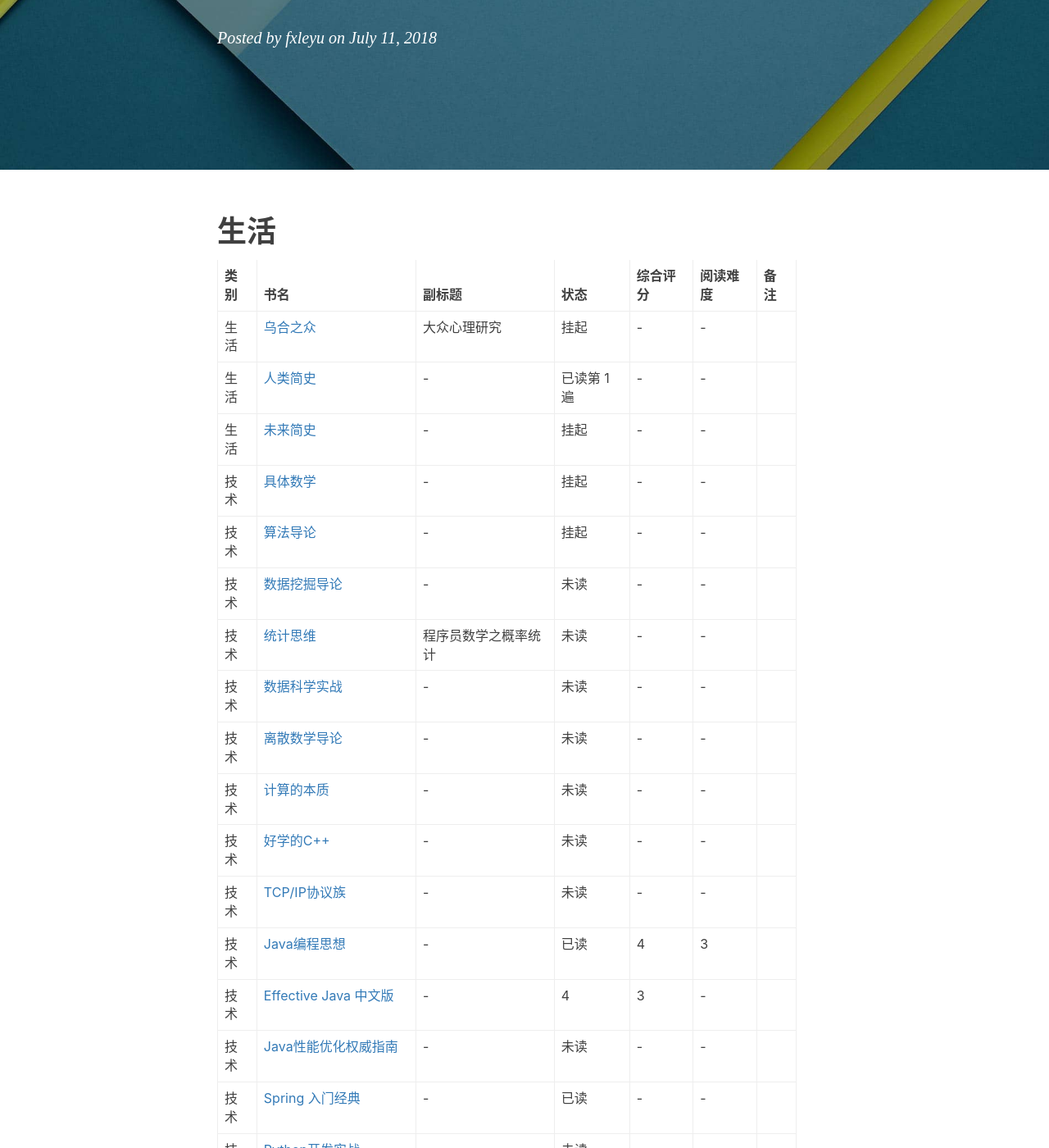
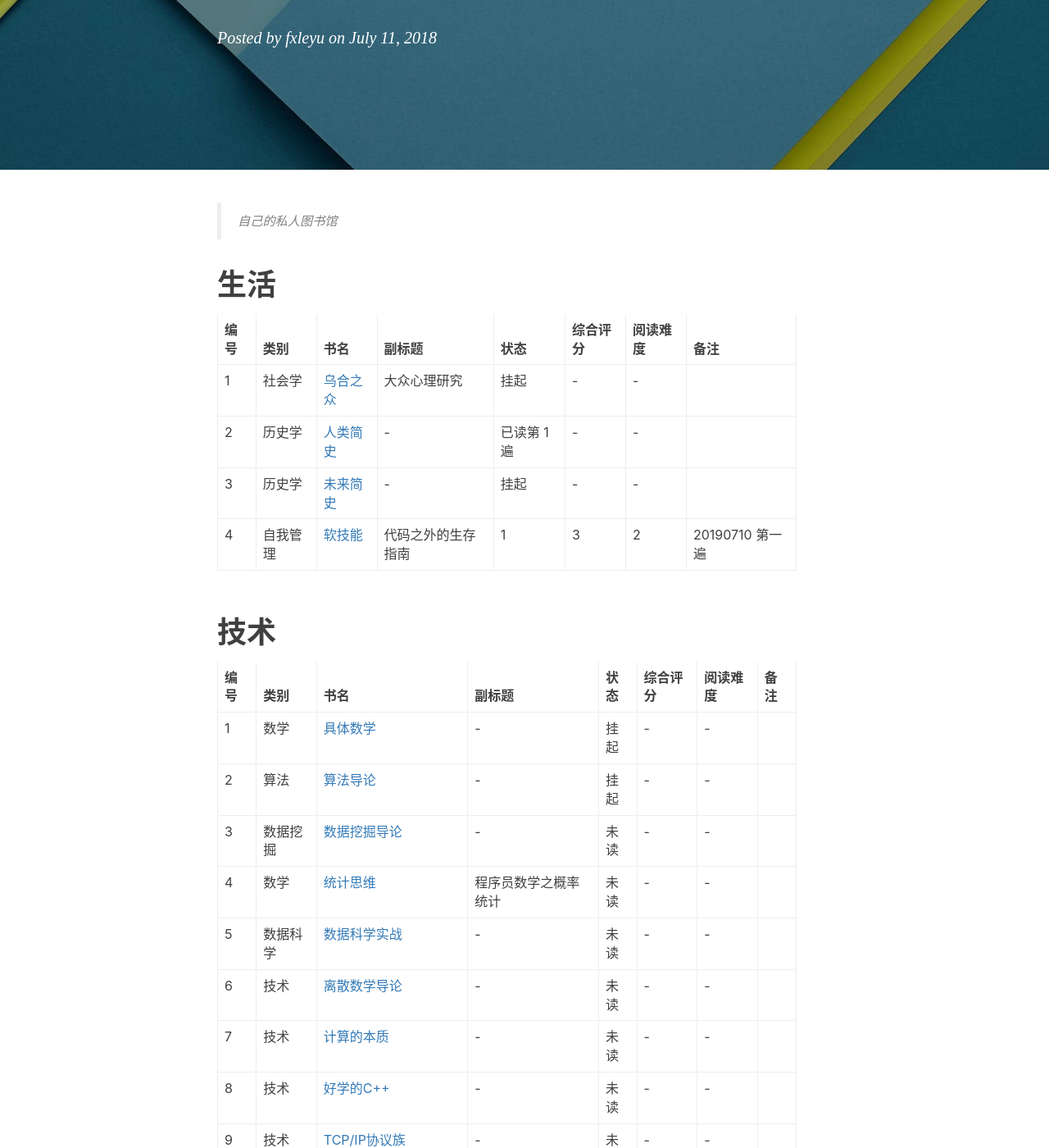
Before and after one commit to fxleyu/fxleyu.github.io, a Jekyll site: the page built from _posts/2019-07-11-the-private-library.md, in a window 1280 px wide and 1400 px high, scrolled down 316 px. Shown: the whole window at 82% size. Built offline with Jekyll 4.4.1, drawn with Linux system fonts in a browser that asks for light colours; nearby versions of some CDN libraries; comment, search, counter and statistics services are not loaded; some of the changed text lies outside the part shown.

Commit message:
[UPDATE] 改变图书管理格式

```diff
--- a/_posts/2019-07-11-the-private-library.md
+++ b/_posts/2019-07-11-the-private-library.md
@@ -8,45 +8,53 @@ tags:
     - 生活
 ---
 
+> 自己的私人图书馆
+
 # 生活
 
-类别 | 书名 | 副标题 | 状态 | 综合评分 | 阅读难度 | 备注
----|--|---|---|---|---|---
-生活 | [乌合之众](https://book.douban.com/subject/1012611/) | 大众心理研究 | 挂起 | - | - |
-生活 | [人类简史](https://book.douban.com/subject/25985021/) | - | 已读第 1 遍 | - | - |
-生活 | [未来简史](https://book.douban.com/subject/26943161/) | - | 挂起 | - | - |
-技术 | [具体数学](https://book.douban.com/subject/21323941/) | - | 挂起 | - | - |
-技术 | [算法导论](https://book.douban.com/subject/20432061/) | - | 挂起 | - | - |
-技术 | [数据挖掘导论](https://book.douban.com/subject/5377669/) | - | 未读 | - | - |
-技术 | [统计思维](https://book.douban.com/subject/24381562/) | 程序员数学之概率统计 | 未读 | - | - |
-技术 | [数据科学实战](https://book.douban.com/subject/26320485/) | - | 未读 | - | - |
-技术 | [离散数学导论](https://book.douban.com/subject/1219002/) | - | 未读 | - | - |
-技术 | [计算的本质](https://book.douban.com/subject/26148763/) | - | 未读 | - | - |
-技术 | [好学的C++](https://book.douban.com/subject/7063668/) | - | 未读 | - | - |
-技术 | [TCP/IP协议族](https://book.douban.com/subject/1801180/) | - | 未读 | - | - |
-技术 | [Java编程思想](https://book.douban.com/subject/2130190/) | - | 已读 | 4 | 3 |
-技术 | [Effective Java 中文版](https://book.douban.com/subject/3360807/) | - | 4 | 3 | - |
-技术 | [Java性能优化权威指南](https://book.douban.com/subject/25828043/) | - | 未读 | - | - |
-技术 | [Spring 入门经典](https://book.douban.com/subject/26652876/) | - | 已读 | - | - |
-技术 | [Python开发实战](https://book.douban.com/subject/25880219/) | - | 未读 | - | - |
-技术 | [Python基础教程](https://book.douban.com/subject/25880388/) | - | 未读 | - | - |
-技术 | [跟阿铭学Linux](https://book.douban.com/subject/26005630/) | - | 未读 | - | - |
-技术 | [Linux完全参考手册](https://book.douban.com/subject/3519374/) | - | 未读 | - | - |
-技术 | [Linux shell脚本编程入门](https://book.douban.com/subject/25980976/)  | - | 未读 | - | - |
-技术 | [精通Android 3](https://book.douban.com/subject/6902972/) | - | 未读 | - | - |
-技术 | [Android攻略](https://book.douban.com/subject/10793952/) | - | 未读 | - | - |
-技术 | [疯狂Android讲义](https://book.douban.com/subject/26410861/) | - | 未读 | - | - |
-技术 | [程序员修炼之道](https://book.douban.com/subject/5387402/) | - | 未读 | - | - |
-技术 | [编程珠玑](https://book.douban.com/subject/3227098/) | - | 未读 | - | - |
-技术 | [编程珠玑（续）](https://book.douban.com/subject/6124333/) | - | 未读 | - | - |
-技术 | [重构](https://book.douban.com/subject/4262627/) | - | 未读 | - | - |
-技术 | [设计模式](https://book.douban.com/subject/1052241/) | - | 未读 | - | - |
-技术 | [重构与模式](https://book.douban.com/subject/5360962/) | - | 未读 | - | - |
-技术 | [代码大全](https://book.douban.com/subject/1477390/) | - | 未读 | - | - |
-技术 | [代码整洁之道](https://book.douban.com/subject/4199741/) | - | 未读 | - | - |
-技术 | [计算机程序设计艺术 卷1](https://book.douban.com/subject/5258931/) | 基本算法 | 未读 | - | - |
-技术 | [计算机程序设计艺术 卷2](https://book.douban.com/subject/5258932/) | 半数值算法 | 未读 | - | - |
-技术 | [计算机程序设计艺术 卷3](https://book.douban.com/subject/5258933/) | 排序与查找 | 未读 | - | - |
-技术 | [计算机程序设计艺术 卷4A](https://book.douban.com/subject/7564419/) | 组合算法（一） | 未读 | - | - |
-技术 | [30天自制操作系统](https://book.douban.com/subject/11530329/)| - | 未读 | - | - |
-技术 | [GitHub入门与实践](https://book.douban.com/subject/26462816/)| - | 未读 | - | - |
+编号 | 类别 | 书名 | 副标题 | 状态 | 综合评分 | 阅读难度 | 备注
+---|---|--|---|---|---|---|---
+1 | 社会学 | [乌合之众](https://book.douban.com/subject/1012611/) | 大众心理研究 | 挂起 | - | - |
+2 | 历史学 | [人类简史](https://book.douban.com/subject/25985021/) | - | 已读第 1 遍 | - | - |
+3 | 历史学 | [未来简史](https://book.douban.com/subject/26943161/) | - | 挂起 | - | - |
+4 | 自我管理 | [软技能](https://book.douban.com/subject/26835090/) | 代码之外的生存指南 | 1 | 3 | 2 | 20190710 第一遍
+
+# 技术
+
+编号 | 类别 | 书名 | 副标题 | 状态 | 综合评分 | 阅读难度 | 备注
+---|---|--|---|---|---|---|---
+1 | 数学 | [具体数学](https://book.douban.com/subject/21323941/) | - | 挂起 | - | - |
+2 | 算法 | [算法导论](https://book.douban.com/subject/20432061/) | - | 挂起 | - | - |
+3 | 数据挖掘 | [数据挖掘导论](https://book.douban.com/subject/5377669/) | - | 未读 | - | - |
+4 | 数学 | [统计思维](https://book.douban.com/subject/24381562/) | 程序员数学之概率统计 | 未读 | - | - |
+5 | 数据科学| [数据科学实战](https://book.douban.com/subject/26320485/) | - | 未读 | - | - |
+6 | 技术 | [离散数学导论](https://book.douban.com/subject/1219002/) | - | 未读 | - | - |
+7 | 技术 | [计算的本质](https://book.douban.com/subject/26148763/) | - | 未读 | - | - |
+8 | 技术 | [好学的C++](https://book.douban.com/subject/7063668/) | - | 未读 | - | - |
+9 | 技术 | [TCP/IP协议族](https://book.douban.com/subject/1801180/) | - | 未读 | - | - |
+10 | 技术 | [Java编程思想](https://book.douban.com/subject/2130190/) | - | 已读 | 4 | 3 |
+11 | 技术 | [Effective Java 中文版](https://book.douban.com/subject/3360807/) | - | 4 | 3 | - |
+12 | 技术 | [Java性能优化权威指南](https://book.douban.com/subject/25828043/) | - | 未读 | - | - |
+13 | 技术 | [Spring 入门经典](https://book.douban.com/subject/26652876/) | - | 已读 | - | - |
+14 | 技术 | [Python开发实战](https://book.douban.com/subject/25880219/) | - | 未读 | - | - |
+15 | 技术 | [Python基础教程](https://book.douban.com/subject/25880388/) | - | 未读 | - | - |
+16 | 技术 | [跟阿铭学Linux](https://book.douban.com/subject/26005630/) | - | 未读 | - | - |
+17 | 技术 | [Linux完全参考手册](https://book.douban.com/subject/3519374/) | - | 未读 | - | - |
+18 | 技术 | [Linux shell脚本编程入门](https://book.douban.com/subject/25980976/)  | - | 未读 | - | - |
+19 | 技术 | [精通Android 3](https://book.douban.com/subject/6902972/) | - | 未读 | - | - |
+20 | 技术 | [Android攻略](https://book.douban.com/subject/10793952/) | - | 未读 | - | - |
+21 | 技术 | [疯狂Android讲义](https://book.douban.com/subject/26410861/) | - | 未读 | - | - |
+22 | 技术 | [程序员修炼之道](https://book.douban.com/subject/5387402/) | - | 未读 | - | - |
+23 | 技术 | [编程珠玑](https://book.douban.com/subject/3227098/) | - | 未读 | - | - |
+24 | 技术 | [编程珠玑（续）](https://book.douban.com/subject/6124333/) | - | 未读 | - | - |
+25 | 技术 | [重构](https://book.douban.com/subject/4262627/) | - | 未读 | - | - |
+26 | 技术 | [设计模式](https://book.douban.com/subject/1052241/) | - | 未读 | - | - |
+27 | 技术 | [重构与模式](https://book.douban.com/subject/5360962/) | - | 未读 | - | - |
+28 | 技术 | [代码大全](https://book.douban.com/subject/1477390/) | - | 未读 | - | - |
+29 | 技术 | [代码整洁之道](https://book.douban.com/subject/4199741/) | - | 未读 | - | - |
+30 | 技术 | [计算机程序设计艺术 卷1](https://book.douban.com/subject/5258931/) | 基本算法 | 未读 | - | - |
+31 | 技术 | [计算机程序设计艺术 卷2](https://book.douban.com/subject/5258932/) | 半数值算法 | 未读 | - | - |
+32 | 技术 | [计算机程序设计艺术 卷3](https://book.douban.com/subject/5258933/) | 排序与查找 | 未读 | - | - |
+33 | 技术 | [计算机程序设计艺术 卷4A](https://book.douban.com/subject/7564419/) | 组合算法（一） | 未读 | - | - |
+34 | 技术 | [30天自制操作系统](https://book.douban.com/subject/11530329/)| - | 未读 | - | - |
+35 | 技术 | [GitHub入门与实践](https://book.douban.com/subject/26462816/)| - | 未读 | - | - |
```
